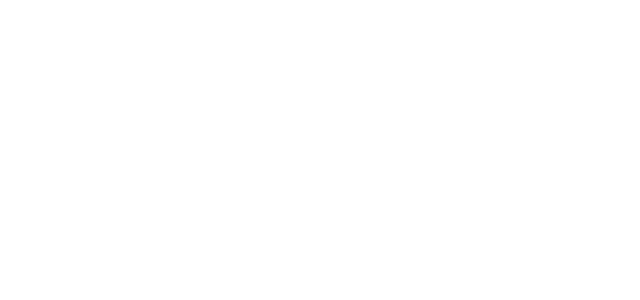
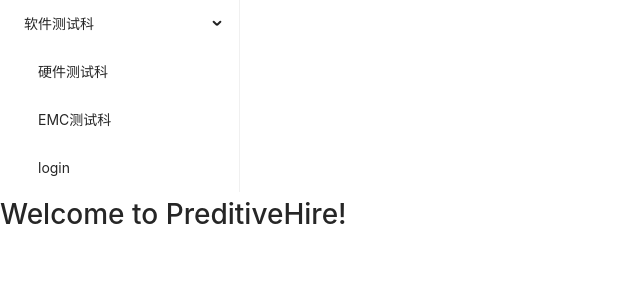
Before and after one commit to DAHUO-Melbourne/PredictiveHire-code-challenge, a React (Create React App) app: page / in a window 1280 px wide. Shown: the top 300 px of the page, without its empty margins (0-640 px from the left). Built offline with nearby package versions, Linux system fonts and the light colour scheme; the HTML template or start-up script is replaced by a standard one.

Commit message:
menu added

```diff
--- a/package.json
+++ b/package.json
@@ -10,9 +10,12 @@
     "@types/node": "^12.19.4",
     "@types/react": "^16.9.56",
     "@types/react-dom": "^16.9.9",
+    "@types/react-router-dom": "^5.1.6",
     "@types/styled-components": "^5.1.4",
+    "antd": "^4.8.5",
     "react": "^17.0.1",
     "react-dom": "^17.0.1",
+    "react-router-dom": "^5.2.0",
     "react-scripts": "4.0.0",
     "styled-components": "^5.2.1",
     "typescript": "^4.0.5",
--- a/src/App.tsx
+++ b/src/App.tsx
@@ -1,11 +1,15 @@
 import React, { Fragment } from 'react';
 import Homepage from './pages/homepage';
 import LoginPage from './pages/login';
+import { BrowserRouter, Route } from 'react-router-dom';
 
 function App() {
   return (
     <Fragment>
-
+      <BrowserRouter>
+        <Route path='/' exact component={Homepage}></Route>
+        <Route path='/login' exact component={LoginPage}></Route>
+      </BrowserRouter>
     </Fragment>
   )
 }
--- a/src/components/menu/Menu.component.tsx
+++ b/src/components/menu/Menu.component.tsx
@@ -1,11 +1,43 @@
 import React from 'react';
+import 'antd/dist/antd.css';
+import { Menu } from 'antd';
+import Icon from '@ant-design/icons';
+import { Link } from 'react-router-dom';
+import { IMenuProps } from '../../interfaces';
 
-function Menu() {
+const { SubMenu } = Menu;
+
+function MenuComponent(props: IMenuProps) {
+  console.log(props.data);
+  const recursion = (data: Array<any>) => {
+    return (
+      data.map((menu) => {
+        if (menu.children) {
+          return (
+            <SubMenu key={menu.key} title={menu.title}>
+              {recursion(menu.children)}
+            </SubMenu>
+          )
+        } else {
+          return (
+            <Menu.Item key={menu.key}>
+              <Icon type={menu.icon} />
+              <Link to={menu.url}>
+                {menu.title}
+              </Link>
+            </Menu.Item>)
+        }
+      })
+    )
+  }
   return (
-    <div>
-      menu
-    </div>
+    <Menu
+      mode="inline"
+      style={{ width: 240 }}
+    >
+      {recursion(props.data)}
+    </Menu>
   )
 }
 
-export default Menu;
+export default MenuComponent;
--- a/src/data/index.ts
+++ b/src/data/index.ts
@@ -18,7 +18,14 @@
               {
                 "key": 19,
                 "title": "版本测试",
-                "url": ""
+                "url": "",
+                "children": [
+                  {
+                    "key": 11,
+                    "title": "新增项目",
+                    "url": "",
+                  }
+                ]
               }
             ]
           }, {
@@ -51,5 +58,10 @@
     "icon": "mail",
     "title": "EMC测试科",
     "url": ""
+  },
+  {
+    "key": 21,
+    "title": "login",
+    "url": "login",
   }
 ]
--- /dev/null
+++ b/src/interfaces/index.ts
@@ -0,0 +1,12 @@
+export interface IMenuProps {
+  data: Array<IMenuItem>,
+}
+
+interface IMenuItem {
+  key: number,
+  icon?: string,
+  url: string,
+  title: string,
+  text?: string
+  children?: Array<IMenuItem>
+}
--- a/src/pages/homepage/Homepage.component.tsx
+++ b/src/pages/homepage/Homepage.component.tsx
@@ -1,9 +1,12 @@
-import React from 'react'
+import React from 'react';
+import Menu from '../../components/menu';
+import { data } from '../../data';
 
 function Homepage() {
   return (
     <div>
-
+      <Menu data={data} />
+      <h1>Welcome to PreditiveHire!</h1>
     </div>
   )
 }
--- a/src/pages/login/LoginForm.component.tsx
+++ b/src/pages/login/LoginForm.component.tsx
@@ -3,7 +3,7 @@
 function LoginForm() {
   return (
     <div>
-
+      login
     </div>
   )
 }
```
Also changed, not shown: 1 other file (tests, documents, lock files or other folders).
